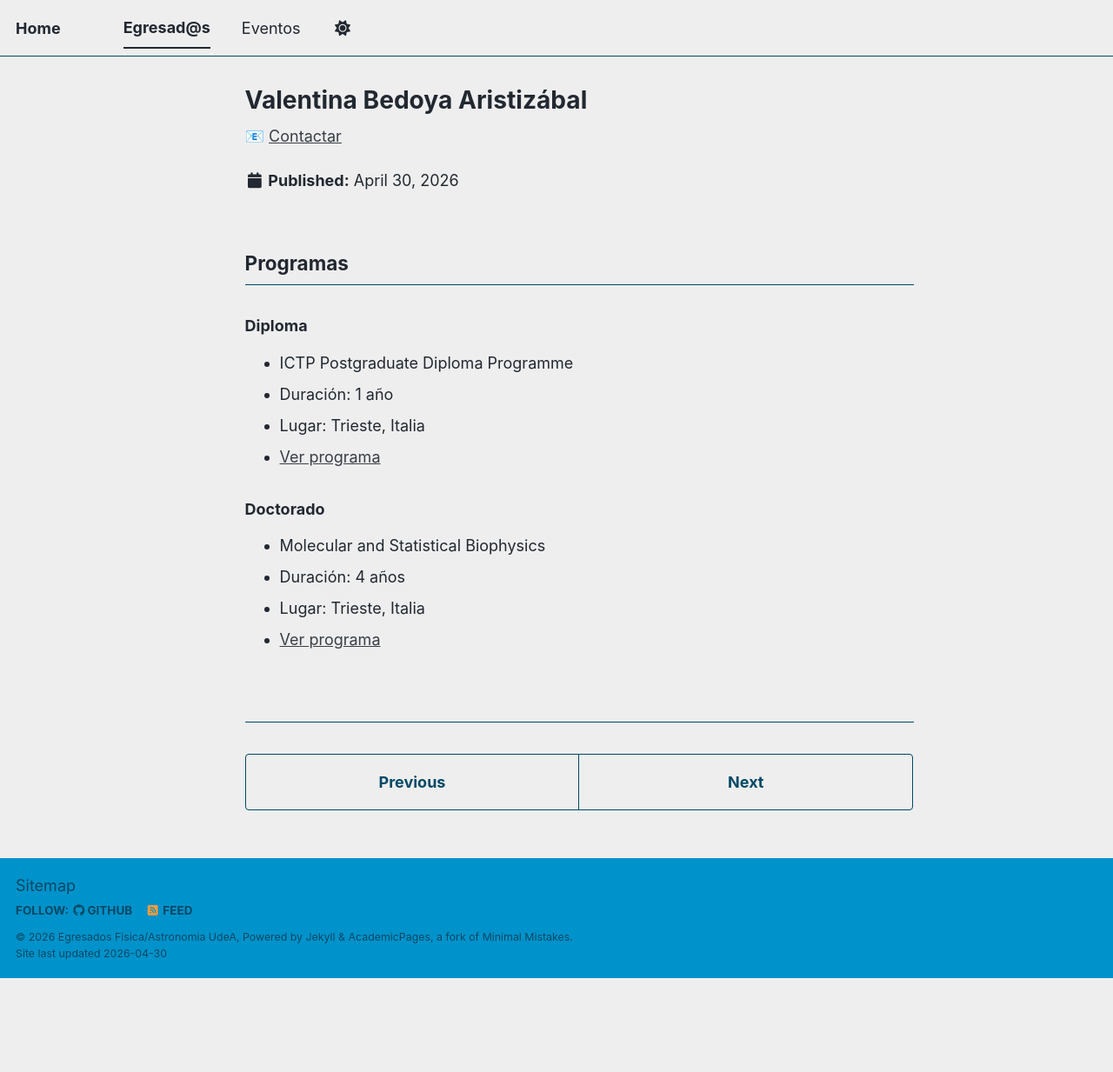
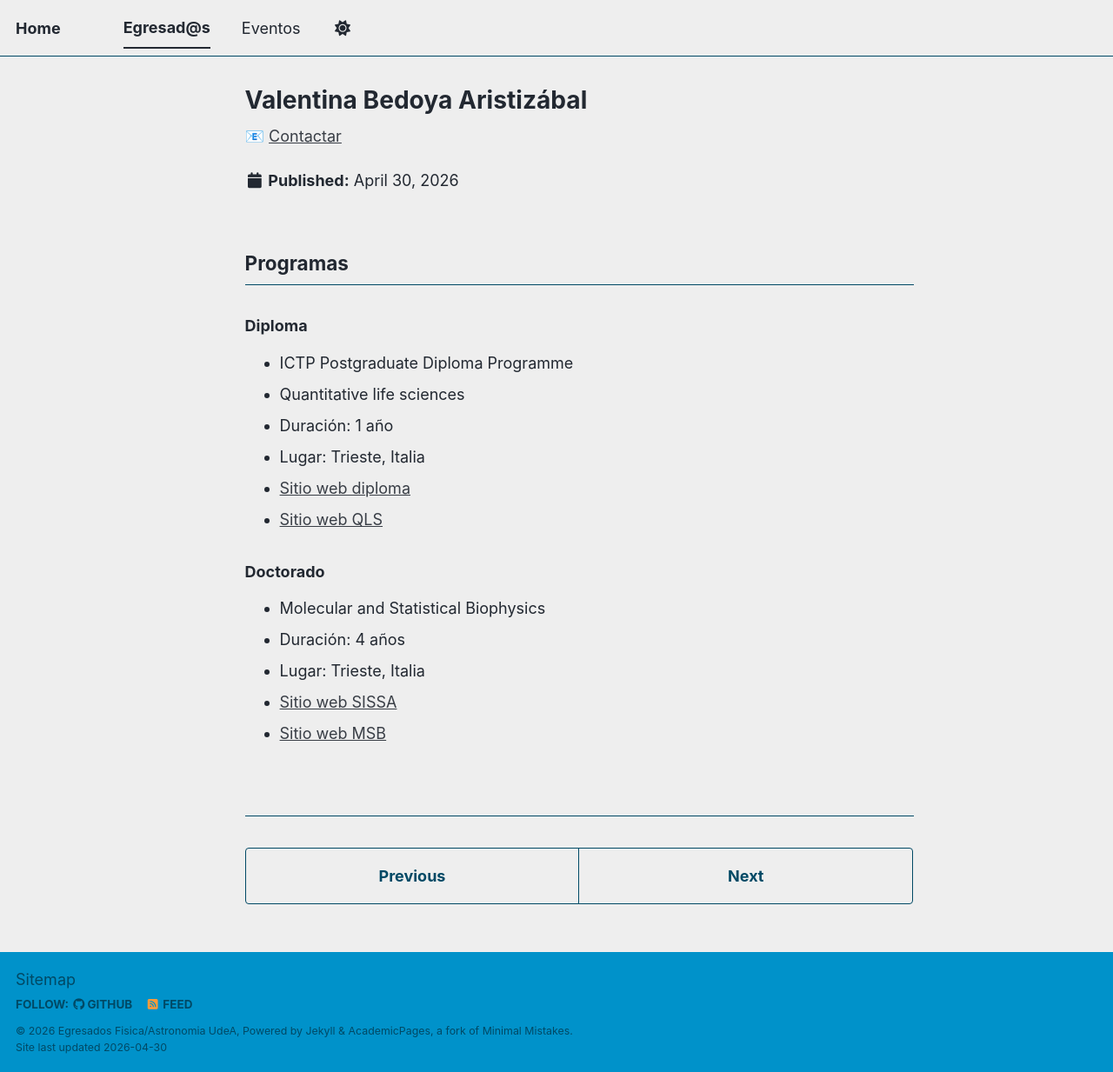
Before and after one commit to egresadosinstitutofisicaudea/egresadosinstitutofisicaudea.github.io, a Jekyll site: the page built from _egresados/valentina-bedoya-aristizábal.md, in a window 1280 px wide and 1233 px high. Shown: the whole window at 87% size. Built offline with Jekyll 4.4.1, drawn with Linux system fonts in a browser that asks for light colours; a script bundle is joined from its source files by our own code; library files that are not in the unit come from our copies.

Commit message:
Update valentina-bedoya-aristizábal.md

```diff
--- a/_egresados/valentina-bedoya-aristizábal.md
+++ b/_egresados/valentina-bedoya-aristizábal.md
@@ -4,19 +4,23 @@ title: "Valentina Bedoya Aristizábal"
 nombre: "Valentina Bedoya Aristizábal"
 email: "valentina.vba@gmail.com"
 formacion: "Pregrado en Física"
-areas: "Termodinámica estocástica, física estadística por fuera del equilibrio, procesos estocásticos, Biological physics"
+areas: "Termodinámica estocástica, física estadística por fuera del equilibrio, procesos estocásticos, biological physics"
 ---
 
 ## Programas
 
 ### Diploma
 - ICTP Postgraduate Diploma Programme
+- Quantitative life sciences
 - Duración: 1 año
 - Lugar: Trieste, Italia
-- [Ver programa](https://www.ictp.it/opportunity/ictp-postgraduate-diploma-programme)
+- [Sitio web diploma](https://www.ictp.it/opportunity/ictp-postgraduate-diploma-programme)
+- [Sitio web QLS](https://www.ictp.it/qls)
+
 
 ### Doctorado
 - Molecular and Statistical Biophysics
 - Duración: 4 años
 - Lugar: Trieste, Italia
-- [Ver programa](https://msb.sissa.it/phd-program/)
+- [Sitio web SISSA](https://www.sissa.it/)
+- [Sitio web MSB](https://msb.sissa.it/phd-program/)
```
